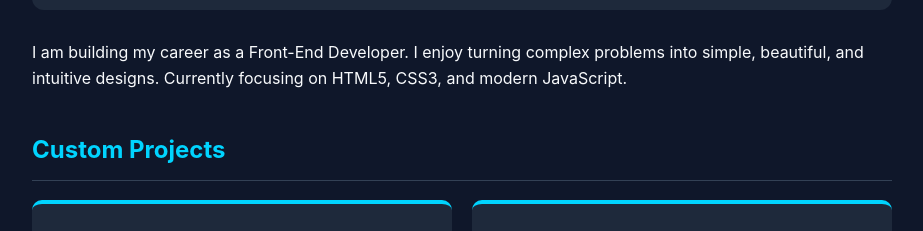
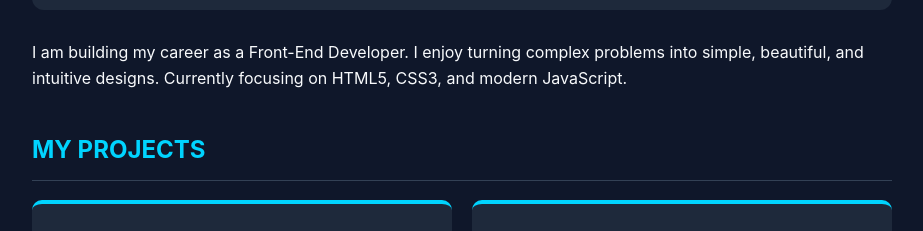
Before and after one commit to JI-AR1/JASEN-PORTFOLIO, a plain HTML site: page index.html in a window 1280 px wide. Shown: the part 798-1029 px from the top of the page, without its empty margins (178-1101 px from the left). Drawn offline with Linux system fonts and the light colour scheme.

Commit message:
Update index.html

```diff
--- a/index.html
+++ b/index.html
@@ -172,7 +172,7 @@
         </section>
 
         <section id="projects">
-            <h2>Custom Projects</h2>
+            <h2>MY PROJECTS</h2>
             <div class="project-grid">
                 <div class="project-card">
                     <h3>01. Portfolio Website</h3>
```
